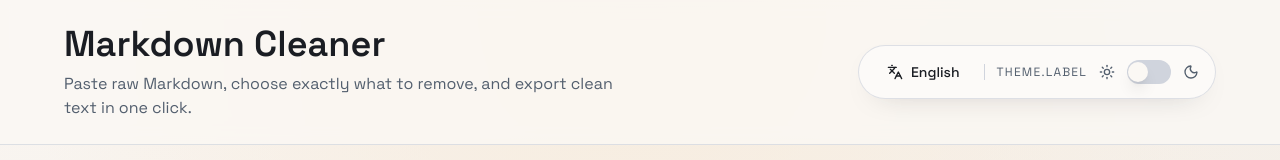
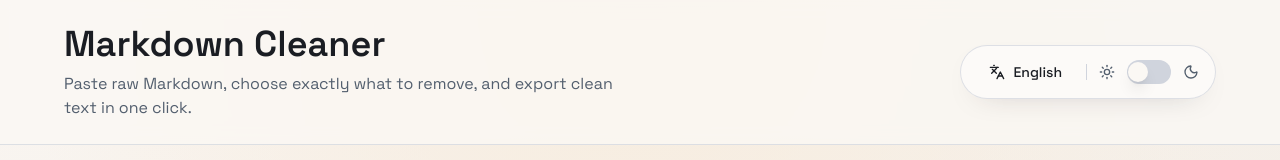
Before and after one commit to LGiki/markdown-cleaner, a React (Vite) app: page / in a window 1280 px wide. Shown: the top 160 px of the page. Built offline with nearby package versions, Linux system fonts and the light colour scheme.

Commit message:
Remove theme label display and aria-label from Header
Ultraworked with [Sisyphus](https://github.com/code-yeongyu/oh-my-opencode)

Co-authored-by: Sisyphus <clio-agent@sisyphuslabs.ai>

```diff
--- a/src/components/Header.tsx
+++ b/src/components/Header.tsx
@@ -26,12 +26,10 @@ export function Header({ theme, onThemeChange }: HeaderProps) {
         <div className="flex items-center gap-2 md:gap-3 rounded-full border border-border/70 bg-card px-3 md:px-4 py-2 shadow-soft">
           <LanguageSwitcher />
           <div className="w-px h-4 bg-border" />
-          <span className="text-xs uppercase tracking-widest text-muted-foreground hidden sm:inline">{t('theme.label')}</span>
           <Sun className="h-4 w-4 text-muted-foreground" />
           <Switch
             checked={theme === 'dark'}
             onCheckedChange={(checked) => onThemeChange(checked ? 'dark' : 'light')}
-            aria-label={t('theme.label')}
           />
           <Moon className="h-4 w-4 text-muted-foreground" />
         </div>
```
